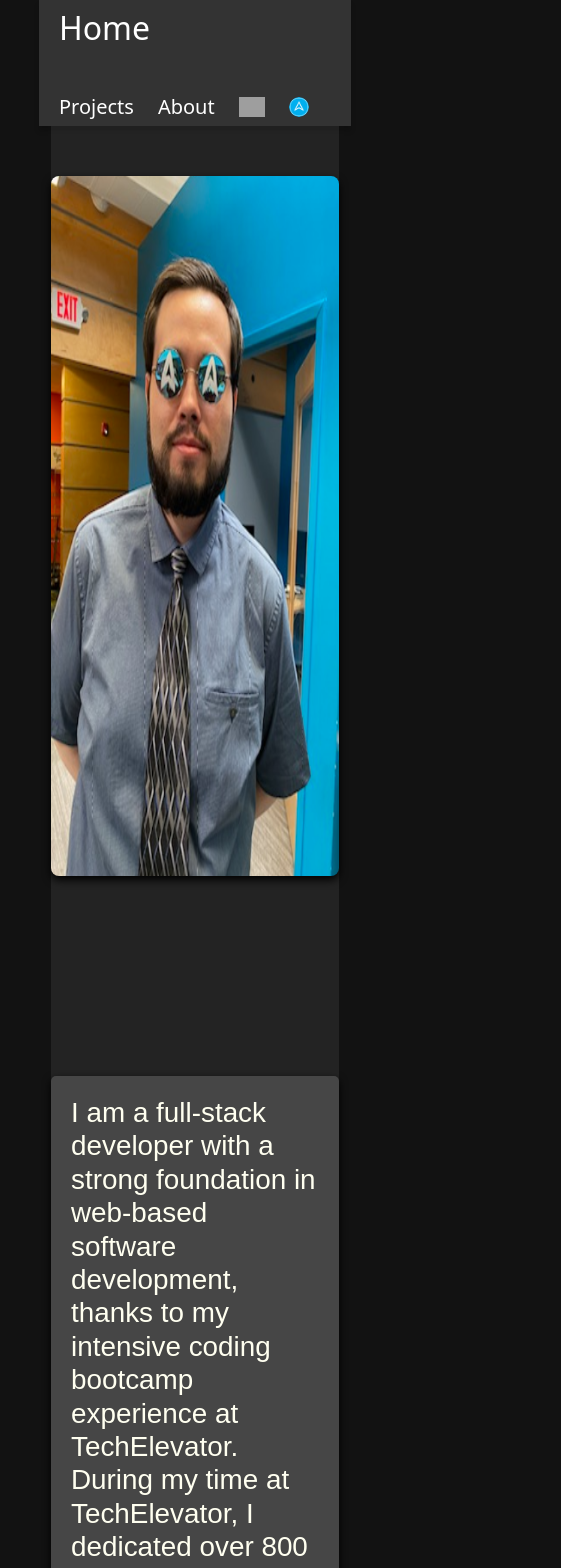
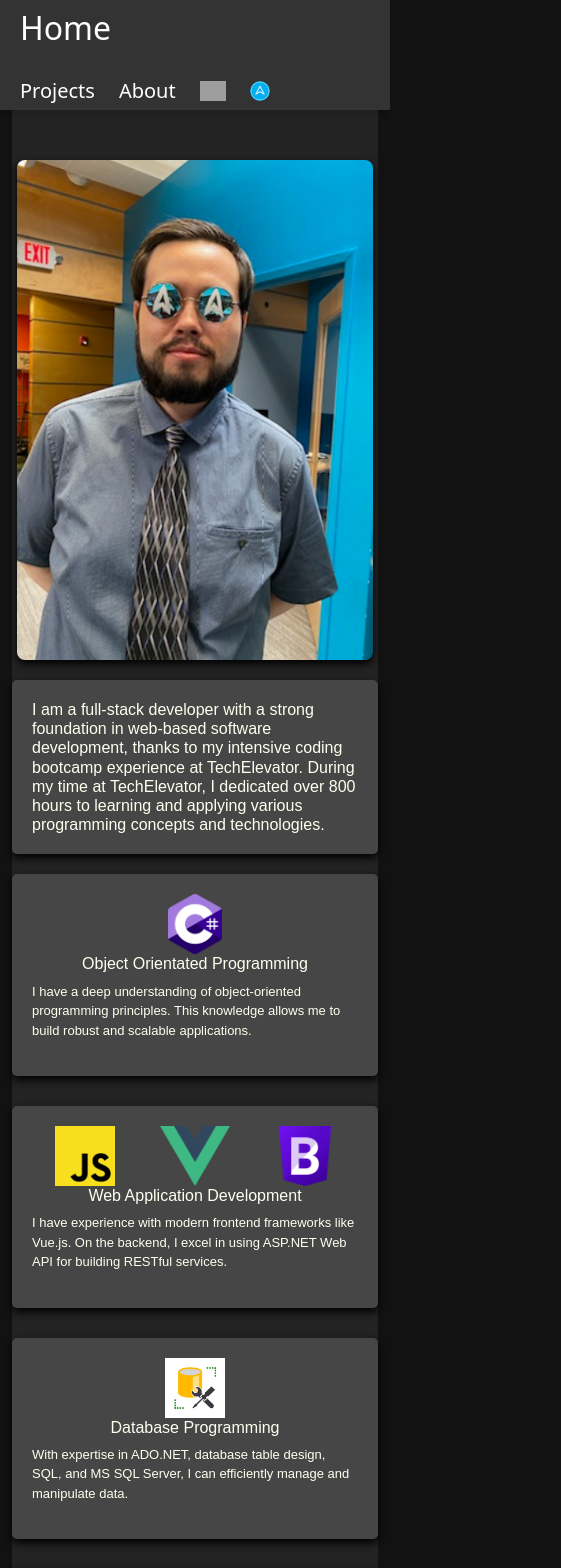
Before and after one commit to MoldyChip/portfolio-website, a React (Vite) app: page /about in a window 390 px wide. Shown: the top 1568 px of the page, 561 px wide, since content can reach past the window. Built offline with nearby package versions, Linux system fonts and the light colour scheme; grey boxes are pictures that could not be loaded; the HTML template or start-up script is replaced by a standard one.

Commit message:
created css for tablets/phones on projects/about page

```diff
--- a/src/components/About.jsx
+++ b/src/components/About.jsx
@@ -16,7 +16,7 @@ export default function About() {
           <h2 className='about-title'>
               Object Orientated Programming
           </h2>
-          <p>
+          <p className='about-p'>
           I have a deep understanding of object-oriented programming principles. This knowledge allows me to build robust and scalable applications.
           </p>
           </div>
@@ -29,7 +29,7 @@ export default function About() {
           <h2 className='about-title'>
               Web Application Development
           </h2>
-          <p>
+          <p className='about-p'>
           I have experience with modern frontend frameworks like Vue.js. On the backend, I excel in using ASP.NET Web API for building RESTful services.
           </p>
           </div>
@@ -38,7 +38,7 @@ export default function About() {
           <h2 className='about-title'>
               Database Programming
           </h2>
-          <p>
+          <p className='about-p'>
           With expertise in ADO.NET, database table design, SQL, and MS SQL Server, I can efficiently manage and manipulate data.
           </p>
           </div>
@@ -52,7 +52,7 @@ export default function About() {
           <h2 className='about-title'>
               Development Tools and Techniques
           </h2>
-          <p>
+          <p className='about-p'>
           I follow Agile methodologies to streamline development processes. I'm well-versed in version control with Git, and I'm proficient in using development environments like Visual Studio.
           </p>
           </div>
--- a/src/components/Projects.jsx
+++ b/src/components/Projects.jsx
@@ -4,22 +4,22 @@ export default function Projects() {
             <a className="card" href="https://gitfront.io/r/jimknaka/TKnLXwHNvsvj/videogame-database-website/">
             <li>
                 <img src="\src\assets\VGD.png" alt="VGD" className="VGD"/>
-                <h1>Videogame Database Website</h1>
-                <p>RESTful API server with ASP.NET and Vue.js/Bootstrap client. New users can register accounts, view/search the database, create custom lists (currently played/playing/ want to play), post reviews/ratings/comments, view your profile that contains all your reviews/ratings/comments/custom lists. Admins can add/edit games within the database, delete current users/reviews/ratings/comments. Used SSMS for SQL database and Postman to test server-side results.</p>
+                <h1 className="project-title">Videogame Database Website</h1>
+                <p className="project-p">RESTful API server with ASP.NET and Vue.js/Bootstrap client. New users can register accounts, view/search the database, create custom lists (currently played/playing/ want to play), post reviews/ratings/comments, view your profile that contains all your reviews/ratings/comments/custom lists. Admins can add/edit games within the database, delete current users/reviews/ratings/comments. Used SSMS for SQL database and Postman to test server-side results.</p>
                 </li>
             </a>
             <a className="card" href="https://gitfront.io/r/jimknaka/tWmSgxKAa7cd/tenmo-payment/">
             <li>
                 <img src="\src\assets\Tenmo-payment.png" alt="tenmo" className="tenmo"/>
-                <h1>Tenmo Payment App</h1>
-                <p>RESTful API server with ASP.NET and command-line application in Visual Studio using C#. New users can register accounts, log-in with JWT authentication, send/request money, approve/reject requests, and view past and pending transfers. Used SSMS for SQL database and Postman to test server-side results.</p>
+                <h1 className="project-title">Tenmo Payment App</h1>
+                <p className="project-p">RESTful API server with ASP.NET and command-line application in Visual Studio using C#. New users can register accounts, log-in with JWT authentication, send/request money, approve/reject requests, and view past and pending transfers. Used SSMS for SQL database and Postman to test server-side results.</p>
                 </li>
             </a>
             <a className="card" href="https://gitfront.io/r/jimknaka/iqJkEPPFCDsE/candy-shop/">
             <li>
                 <img src="\src\assets\CandyShop.png" alt="candyshop" className="candyshop"/>
-                <h1>CandyShop</h1>
-                <p>Is a C# application that simulates a cash register at a candy store. It keeps track of your balance, the shop's inventory and logs a receipt of the transaction.</p>
+                <h1 className="project-title">CandyShop</h1>
+                <p className="project-p">Is a C# application that simulates a cash register at a candy store. It keeps track of your balance, the shop's inventory and logs a receipt of the transaction.</p>
                 </li>
             </a>
         </ul>
--- a/src/index.css
+++ b/src/index.css
@@ -1,5 +1,3 @@
-
-
 * {
   box-sizing: border-box;
 }
@@ -29,7 +27,6 @@ body {
 }
 
 .page-container {
-
   background-color: rgba(255, 255, 255, 0.07);
   display: flex;
   justify-content: center;
@@ -308,6 +305,18 @@ a {
 }
 
 @media screen and (min-width: 2210px) {
+  .nav {
+    background-color: #333;
+    color: white;
+    display: flex;
+    justify-content: space-between;
+    align-items: stretch;
+    gap: 2rem;
+    padding: 0 1rem;
+    box-shadow: 0 5px 5px rgba(0, 0, 0, 0.2);
+    margin-right: 10px;
+  }
+
   .about-portrait {
     max-width: 100%;
     height: 700px;
@@ -332,4 +341,266 @@ a {
     margin-right: auto;
     font-family: Arial, Helvetica, sans-serif;
   }
+
+  .about-topcontainer {
+    color: #FFFFF0;
+    display: flex;
+    background-color: rgba(255, 255, 255, 0.07);
+    flex-wrap: wrap;
+    justify-content: flex-start;
+    align-items: flex-start;
+    margin-right: 10px;
+  }
+
+  .about-middlecontainer {
+    color: #FFFFF0;
+    display: flex;
+    background-color: rgba(255, 255, 255, 0.07);
+    flex-wrap:wrap;
+    justify-content: flex-start;
+    align-items: flex-start;
+    margin-right: 10px;
+  }
+
+  .personal-container {
+    margin-bottom: 500px;
+  }
+
+  .portrait {
+    margin-left: 250px;
+  }
 }
+
+@media screen and (max-width: 844px) {
+  .nav {
+    gap: 1rem;
+  }
+
+.about-portrait {
+  max-width: 100%;
+  height: 400px;
+  margin-left: auto;
+  margin-right: auto;
+  margin-top: 20px;
+  margin-bottom: auto;
+}
+.about-card {
+  font-size: medium;
+  margin-left: auto;
+  margin-right: auto;
+  margin-top: 20px;
+  margin-bottom: auto;
+}
+
+.about-smallerCard {
+  margin-left: auto;
+  margin-right: auto;
+  margin-top: 20px;
+}
+
+.about-title {
+  font-size: medium;
+}
+
+.about-p {
+  font-size: small;
+}
+
+.software-icon {
+  max-width: 100%;
+  height: 60px;
+}
+
+body {
+  background-color: #121212;
+  width:auto
+}
+
+.card {
+  height: auto;
+}
+
+.VGD {
+  max-width: 100%;
+}
+
+.project-title {
+  font-size: x-large;
+}
+
+.project-p {
+  font-size: medium;
+}
+}
+
+@media screen and (max-width: 1368px) {
+  .portrait {
+    height: 500px;
+    margin-left: auto;
+    margin-right: auto;
+    margin-bottom: auto;
+  }
+
+  .personal-container {
+    margin-bottom: 400px;
+    margin-left: auto;
+    margin-right: auto;
+    margin-top: 50px;
+  }
+
+  .home-card {
+    margin: auto;
+  }
+
+  .portrait-container {
+    display: flex;
+    flex-wrap: wrap;
+    justify-content: center;
+  }
+
+  .personal-title {
+    font-size: larger;
+  }
+
+  .personal-name {
+    font-size: xx-large;
+  }
+
+  .portrait-card{
+    font-size: larger;
+    margin-top: 10px;
+    margin-left: auto;
+    margin-right: auto
+  }
+
+.about-portrait {
+  max-width: 100%;
+  height: 500px;
+  margin-left: auto;
+  margin-right: auto;
+  margin-top: 50px;
+  margin-bottom: 20px;
+}
+
+.about-card {
+  padding: 20px;
+  font-size: medium;
+  margin: auto;
+}
+
+.about-smallerCard {
+  margin-left: auto;
+  margin-right: auto;
+  margin-top: 20px;
+}
+
+.about-title {
+  font-size: medium;
+}
+
+.about-p {
+  font-size: small;
+}
+
+.software-icon {
+  max-width: 100%;
+  height: 60px;
+}
+
+body {
+  background-color: #121212;
+  width:auto
+}
+
+.project-container {
+  display: flex;
+  flex-wrap: wrap;
+  justify-content:flex-start;
+}
+
+.card {
+  margin-top: 20px;
+  margin-right:auto;
+  margin-left: auto;
+  margin-bottom: 20px;
+
+}
+
+.project-title {
+  font-size: x-large;
+}
+
+.project-p {
+  font-size: medium;
+}
+
+
+}
+
+@media screen and (max-width: 912px) {
+  .portrait {
+    height: 500px;
+    margin-left: auto;
+    margin-right: auto;
+    margin-bottom: auto;
+  }
+
+  .personal-container {
+    margin-bottom: 400px;
+    margin-left: auto;
+    margin-right: auto;
+    margin-top: 50px;
+  }
+
+  .home-card {
+    margin: auto;
+  }
+
+  .portrait-container {
+    display: flex;
+    flex-wrap: wrap;
+    justify-content: center;
+  }
+}
+
+@media screen and (max-width: 280px)  {
+  .about-portrait {
+    height: 400px;
+    margin-top: 20px;
+    margin-bottom: 20px;
+  }
+  .nav {
+    gap: 0.1rem;
+    padding: 0%;
+    margin: auto;
+  }
+
+  .linkedin-icon{
+    max-width: 20px;
+    gap: 0.1rem;
+    margin: auto;
+
+  }
+
+  .TE-icon {
+    max-width: 20px;
+    gap: 0.1rem;
+    margin: auto;
+  }
+
+  .site-container{
+    font-size: medium;
+  }
+
+  .site-title {
+    font-size:x-large;
+  }
+
+  .project-title {
+    font-size: larger;
+  }
+
+  .project-p {
+    font-size: small;
+  }
+}
```
